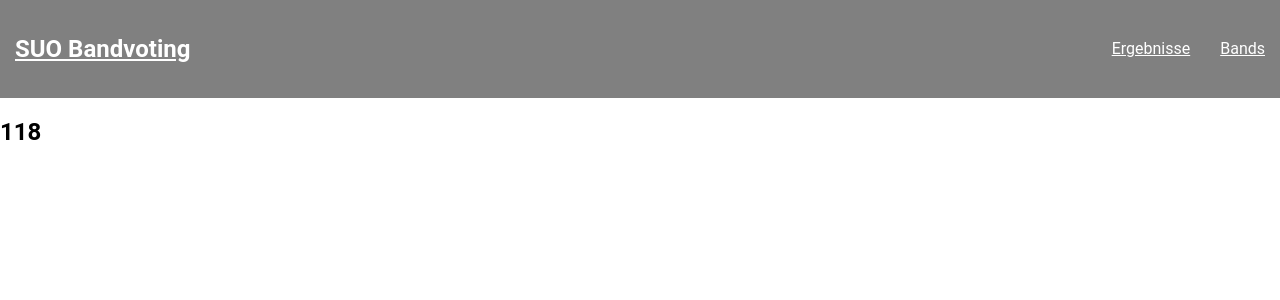
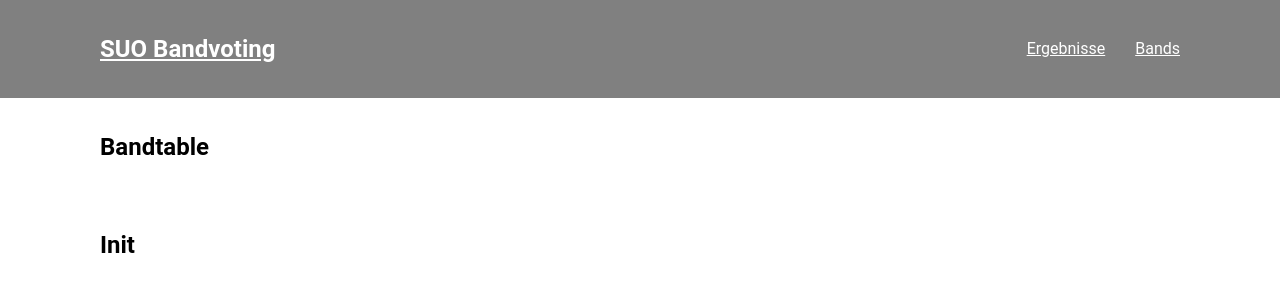
Before and after one commit to r3sMetz/suo-bandvote-frontend, a Next.js app: page /bands in a window 1280 px wide. Shown: the top 300 px of the page. Built offline with nearby package versions, Linux system fonts and the light colour scheme.

Commit message:
Adding initial container

```diff
--- a/components/GlobalStyles.js
+++ b/components/GlobalStyles.js
@@ -13,6 +13,12 @@ const GlobalStyles = () => (
     body {
       font-family: Roboto, Helvetica, sans-serif;
     }
+
+    .container {
+      max-width: 1080px;
+      margin: 0 auto;
+      padding: 15px;
+    }
   `}</style>
 );
 
--- a/components/Navbar.js
+++ b/components/Navbar.js
@@ -2,6 +2,7 @@ import Link from 'next/link';
 
 const Navbar = () => (
   <nav>
+    <div className="container">
       <h1>
         <Link href="/">
           <a>SUO Bandvoting</a>
@@ -19,6 +20,7 @@ const Navbar = () => (
           </Link>
         </li>
       </ul>
+    </div>
     <NavbarStyling />
   </nav>
 );
@@ -26,9 +28,11 @@ const Navbar = () => (
 const NavbarStyling = () => (
   <style jsx>{`
     nav {
-      padding: 15px;
+      background: grey;
+    }
+
+    .container {
       display: flex;
-      background: grey;
       justify-content: space-between;
       align-items: center;
     }
--- /dev/null
+++ b/components/partials/bands/BandTable.js
@@ -0,0 +1,11 @@
+class Initialize extends React.Component {
+  render() {
+    return (
+      <div className="container">
+        <h2>Bandtable</h2>
+      </div>
+    );
+  }
+}
+
+export default Initialize;
--- /dev/null
+++ b/components/partials/bands/Initialize.js
@@ -0,0 +1,11 @@
+class Initialize extends React.Component {
+  render() {
+    return (
+      <div className="container">
+        <h2>Init</h2>
+      </div>
+    );
+  }
+}
+
+export default Initialize;
--- a/pages/bands.js
+++ b/pages/bands.js
@@ -1,3 +1,15 @@
-import { initialBands } from '../utilities';
+import BandTable from '../components/partials/bands/BandTable';
+import Initialize from '../components/partials/bands/Initialize';
 
-export default () => <h2>{initialBands.length}</h2>;
+class Bands extends React.Component {
+  render() {
+    return (
+      <>
+        <BandTable />
+        <Initialize />
+      </>
+    );
+  }
+}
+
+export default Bands;
```
Lines whose indentation alone changed are shown as unchanged.
